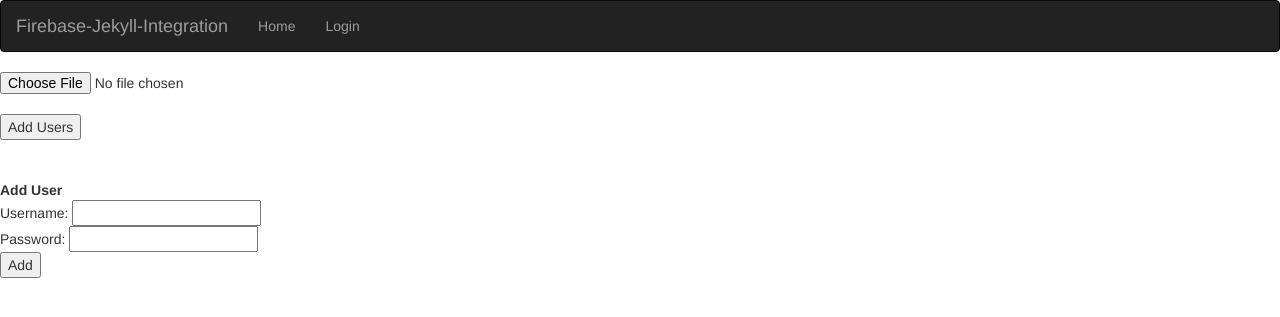
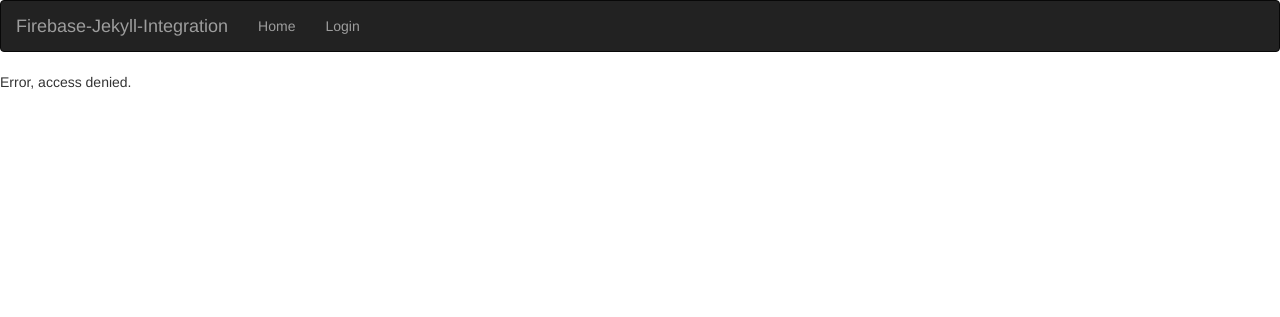
Before and after one commit to calchulus/Firebase-Jekyll-Integration, a Jekyll site: the page built from add_users.html, in a window 1280 px wide. Shown: the top 317 px of the page. Built offline with Jekyll 4.4.1, drawn with Linux system fonts in a browser that asks for light colours; comment, search, counter and statistics services are not loaded; part of the change alters nothing that is shown.

Commit message:
Failsafes...

```diff
--- a/_includes/head.html
+++ b/_includes/head.html
@@ -238,11 +238,22 @@
                         $('#u_log').text("Logout");
                         $('#u_log').attr('href',"");
                         $('#u_log').attr('onclick',"logout()");
+                        if (location.href.toString().indexOf("add_users.html") != -1)
+                        {
+                            $('#imp-stuff').empty();
+                            $('#imp-stuff').text("Error, access denied.");
+                        }
                     }
                     $('body').show();
                 }
                 $('body').show();
             });
+        }
+        else if (location.href.toString().indexOf("add_users.html") != -1)
+        {
+            $('#imp-stuff').empty();
+            $('#imp-stuff').text("Error, access denied.");
+            $('body').show();
         }
         else {
             $('body').show();
--- a/add_users.html
+++ b/add_users.html
@@ -27,6 +27,7 @@ function parseUsers()
     }
 }
 </script>
+<div id="imp-stuff">
     <input type="file" id="students">
     <br />
     <button onclick="parseUsers()">Add Users</button>
@@ -43,3 +44,4 @@ function parseUsers()
         <input type="submit" value="Add"/>
         <span id="statusadd" style="color: #000000"></span>
     </form>
+</div>
```
Lines whose indentation alone changed are shown as unchanged.
